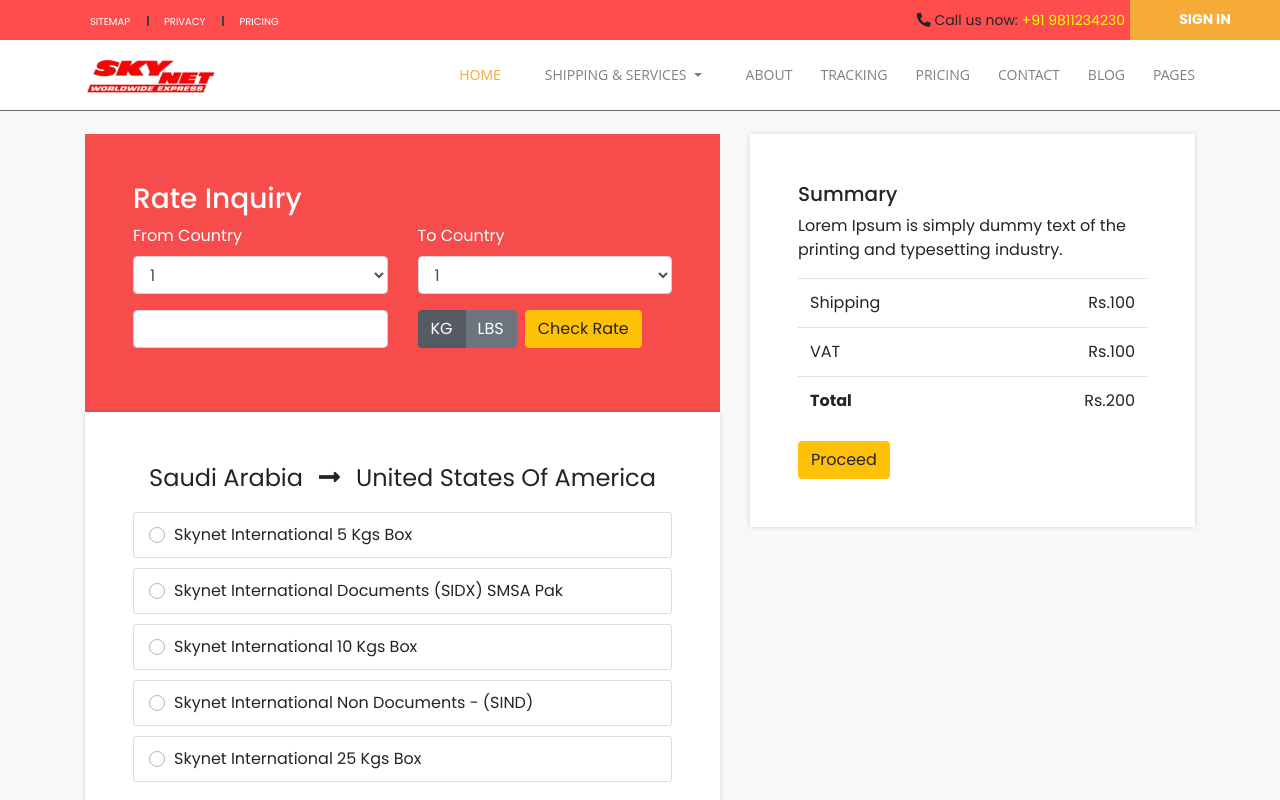
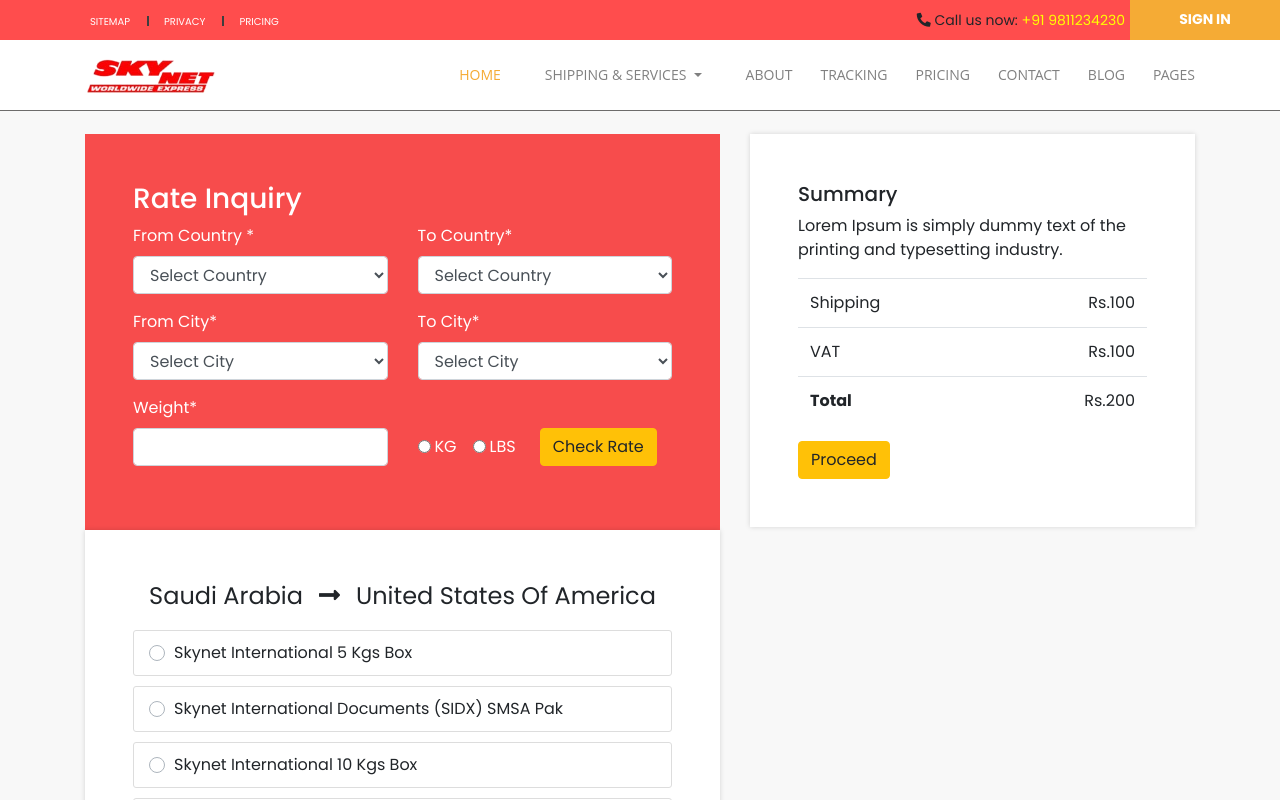
Before and after one commit to KishanChand/shipping, an Angular app: page /rate in a window 1280 px wide. Shown: the top 800 px of the page. Built offline with nearby package versions, Linux system fonts and the light colour scheme.

Commit message:
file updated

```diff
--- a/src/app/app.module.ts
+++ b/src/app/app.module.ts
@@ -10,6 +10,7 @@
 import { BookCollectionComponent } from './pages/book-collection/book-collection.component';
 import { ServiceDetailsComponent } from './pages/service-details/service-details.component';
 import { RateComponent } from './pages/rate/rate.component';
+import { ReactiveFormsModule, FormsModule } from '@angular/forms';
 
 @NgModule({
   declarations: [
@@ -24,6 +25,8 @@
   ],
   imports: [
     BrowserModule,
+    ReactiveFormsModule,
+    FormsModule,
     AppRoutingModule
   ],
   providers: [],
--- /dev/null
+++ b/src/app/data.service.ts
@@ -0,0 +1,15 @@
+import { Injectable } from '@angular/core';
+import { BehaviorSubject } from 'rxjs';
+
+@Injectable({
+  providedIn: 'root'
+})
+export class DataService {
+  private rateDetails = new BehaviorSubject<any>('');
+  public rateDetails$ = this.rateDetails.asObservable();
+  constructor() { }
+
+  getRateDetails(val) {
+    this.rateDetails.next(val);
+  }
+}
--- a/src/app/pages/book-shipment/book-shipment.component.ts
+++ b/src/app/pages/book-shipment/book-shipment.component.ts
@@ -1,4 +1,5 @@
 import { Component, OnInit } from '@angular/core';
+import { DataService } from '../.././data.service';
 declare var $:any;
 @Component({
   selector: 'app-book-shipment',
@@ -7,7 +8,7 @@
 })
 export class BookShipmentComponent implements OnInit {
 
-  constructor() { }
+    constructor(private dataRev:DataService) { }
 
     ngOnInit() {
         $(document).ready( ()=> {
@@ -45,9 +46,6 @@
             $('.nav-tabs li.active').removeClass('active');
             $(this).addClass('active');
         });
-
-
-
     }
 
     nextTab(elem) {
--- a/src/app/pages/home/home.component.html
+++ b/src/app/pages/home/home.component.html
@@ -66,7 +66,7 @@
       <div class="container-fluid" data-aos="fade-up">
         <div class="row">
           <div class="col-md-4">
-            <div class="track-card shadow" data-aos="zoom-in" data-aos-delay="100">
+            <div class="track-card shadow">
               <h1 class="card-title">TRACK YOUR SHIPMENT</h1>
               <form>
               <div class="radio-btns-div">
@@ -89,7 +89,7 @@
             </div>
           </div>
           <div class="col-md-4">
-            <div class="inquiry-card shadow" data-aos="zoom-in" data-aos-delay="100">
+            <div class="inquiry-card shadow">
               <h1 class="card-title">RATE INQUIRY</h1>
               <ul class="nav nav-tabs" role="tablist">
                 <li class="nav-item">
@@ -101,36 +101,50 @@
               </ul><!-- Tab panes -->
               <div class="tab-content">
                 <div class="tab-pane active" id="domastic-tab" role="tabpanel">
-              <form>
+              <form [formGroup]="domesticForm" (ngSubmit)="ratingDetails()">
                 <div class="form-group">
-                <label>From <span>*</span></label>
-                <input type="text" class="form-control">
+                  <label>From Country <span>*</span></label>
+                  <input type="text" class="form-control" name="fromCountry" formControlName="fromCountry">
                 </div>
                 <div class="form-group">
-                <label>To <span>*</span></label>
-                <input type="text" class="form-control">
+                  <label>To Country <span>*</span></label>
+                  <input type="text" name="toCountry" class="form-control" formControlName="toCountry">
+                </div>
+                <div class="row">
+                  <div class="col-md-6">
+                    <div class="form-group">
+                      <label>From City <span>*</span></label>
+                      <input type="text" class="form-control" name="fromCity" formControlName="fromCity">
+                    </div>
+                  </div>
+                  <div class="col-md-6">
+                    <div class="form-group">
+                      <label>To City <span>*</span></label>
+                      <input type="text" name="toCity" class="form-control" formControlName="toCity">
+                    </div>
+                  </div>
                 </div>
                 <div class="row">
                   <div class="col-md-6">
                     <div class="form-group">
                       <label>Weight <span>*</span></label>
-                    <input type="text" class="form-control">
+                      <input type="text" class="form-control" formControlName="weight" name="weight">
                     </div>
                   </div>
                   <div class="col-md-6">
                     <div class="form-group">
                       <label>Unit <span>*</span></label>
-                    <select class="form-control">
+                      <select class="form-control" formControlName="unit" name="unit">
                         <option value="">select</option>
-                      <option value="">Kg</option>
+                        <option value="KG">KG</option>
+                        <option value="LBS">LBS</option>
                       </select>
                     </div>
                   </div>
                 </div>
                 <div class="text-center mt-2">
-                <button type="submit" class="check-rate-btn" routerLink="rate">CHECK RATES</button>
+                  <button type="submit" class="check-rate-btn">CHECK RATES</button>
                 </div>
-
               </form>
                 </div>
                 <div class="tab-pane" id="internation-tab" role="tabpanel">
@@ -142,7 +156,7 @@
             </div>
           </div>
           <div class="col-md-4">
-            <div class="map-card shadow" data-aos="zoom-in" data-aos-delay="100">
+            <div class="map-card shadow">
               <h1 class="card-title">FIND ARAMEX IN <span>United Arab Emirates</span></h1>
               <iframe src="https://www.google.com/maps/embed?pb=!1m18!1m12!1m3!1d3722357.3332588463!2d51.71127771069614!3d24.342500942557642!2m3!1f0!2f0!3f0!3m2!1i1024!2i768!4f13.1!3m3!1m2!1s0x3e5e48dfb1ab12bd%3A0x33d32f56c0080aa7!2sUnited%20Arab%20Emirates!5e0!3m2!1sen!2sin!4v1612451003742!5m2!1sen!2sin" frameborder="0" style="border:0;" allowfullscreen="" aria-hidden="false" tabindex="0"></iframe>
               <div class="text-center mt-2">
@@ -163,7 +177,7 @@
         </div>
       </div>
 
-      <div class="container-fluid aos-init aos-animate" data-aos="fade-up" data-aos-delay="100">
+      <div class="container-fluid aos-init aos-animate" data-aos="fade-up">
 
         <div class="row no-gutters">
 
@@ -194,7 +208,7 @@
 
           <div class="col-lg-3 col-md-4">
             <div class="gallery-item text-center text-card white-bg">
-              <img src="assets/img/ship.svg" alt="" class="icon">
+              <img src="assets/img/container-truck.svg" alt="" class="icon">
               <h1 class="service-title">Sea Freight</h1>
               <p>Lorem ipsum dolor sit amet consectetur adipisicing elit.</p>
               <a href="" routerLink="service-details">READ MORE</a>
@@ -249,7 +263,7 @@
           <p>About Us</p>
         </div>
       </div>
-      <div class="container-fluid aos-init aos-animate" data-aos="fade-up" data-aos-delay="100">
+      <div class="container-fluid aos-init aos-animate" data-aos="fade-up">
         <div class="row no-gutters">
           <div class="col-md-6">
             <div class="video-div">
--- a/src/app/pages/home/home.component.ts
+++ b/src/app/pages/home/home.component.ts
@@ -1,4 +1,7 @@
 import { Component, OnInit } from '@angular/core';
+import { Router } from '@angular/router';
+import { DataService } from '../.././data.service';
+import { FormGroup, FormControl, Validators } from '@angular/forms';
 declare var $:any;
 
 @Component({
@@ -8,7 +11,7 @@
 })
 export class HomeComponent implements OnInit {
 
-  constructor() { }
+  constructor(private dataCenter:DataService, private router:Router) { }
 
   ngOnInit() {
 
@@ -23,4 +26,26 @@
     });
   }
 
+  domesticForm = new FormGroup({
+    fromCountry: new FormControl('', Validators.required),
+    toCountry: new FormControl('', Validators.required),
+    fromCity: new FormControl('', Validators.required),
+    toCity: new FormControl('', Validators.required),
+    weight: new FormControl('', Validators.required),
+    unit: new FormControl('', Validators.required)
+  });
+
+  get fromCountry() {return this.domesticForm.get('fromCountry')}
+  get toCountry() { return this.domesticForm.get('toCountry')}
+  get fromCity() { return this.domesticForm.get('fromCity')}
+  get toCity() { return this.domesticForm.get('toCity')}
+  get weight() { return this.domesticForm.get('weight') }
+  get unit() { return this.domesticForm.get('unit') }
+
+  ratingDetails() {
+    console.log(this.domesticForm.value, 'testing');
+    this.dataCenter.getRateDetails(this.domesticForm.value);
+    this.router.navigate([ '/rate' ]);
+  }
+
 }
--- a/src/app/pages/rate/rate.component.html
+++ b/src/app/pages/rate/rate.component.html
@@ -4,48 +4,90 @@
             <div class="col-sm-7">
                 <div class="rateMainSec p-5">
                     <h3>Rate Inquiry</h3>
-                    <div class="row">
+                    <form [formGroup]="rateCalc" (ngSubmit)="rateCalculator()" class="row">
                         <div class="col-sm-6">
                             <div class="form-group">
-                                <label for="exampleFormControlSelect1">From Country</label>
-                                <select class="form-control" id="exampleFormControlSelect1">
-                                  <option>1</option>
-                                  <option>2</option>
-                                  <option>3</option>
-                                  <option>4</option>
-                                  <option>5</option>
+                                <label for="exampleFormControlSelect1">From Country <span>*</span></label>
+                                <select class="form-control" formControlName="fromCountry" name="fromCountry">
+                                  <option value="">Select Country</option>
+                                  <option value="india">india</option>
+                                  <option value="australia">australia</option>
+                                  <option value="america">america</option>
+                                  <option value="london">london</option>
                                 </select>
                             </div>
                         </div>
                         <div class="col-sm-6">
                             <div class="form-group">
-                                <label for="exampleFormControlSelect1">To Country</label>
-                                <select class="form-control" id="exampleFormControlSelect1">
-                                  <option>1</option>
-                                  <option>2</option>
-                                  <option>3</option>
-                                  <option>4</option>
-                                  <option>5</option>
+                                <label for="exampleFormControlSelect1">To Country<span>*</span></label>
+                                <select class="form-control" formControlName="toCountry" name="toCountry">
+                                  <option value="">Select Country</option>
+                                  <option value="india">india</option>
+                                  <option value="australia">australia</option>
+                                  <option value="america">america</option>
+                                  <option value="london">london</option>
                                 </select>
                             </div>
                         </div>
                         <div class="col-sm-6">
                             <div class="form-group">
-                                <input type="text" class="form-control" placeholder="">
+                                <label for="exampleFormControlSelect1">From City<span>*</span></label>
+                                <select class="form-control" formControlName="fromCity" name="fromCity">
+                                  <option value="">Select City</option>
+                                  <option value="madurai">Madurai</option>
+                                  <option value="chennai">Chennai</option>
+                                  <option value="delhi">Delhi</option>
+                                  <option value="mumbai">Mumbai</option>
+                                </select>
                             </div>
                         </div>
                         <div class="col-sm-6">
-                            <div class="btn-group btn-group-toggle" data-toggle="buttons">
-                                <label class="btn btn-secondary active">
-                                  <input type="radio" name="options" id="option1" checked> KG
+                            <div class="form-group">
+                                <label for="exampleFormControlSelect1">To City<span>*</span></label>
+                                <select class="form-control" formControlName="toCity" name="toCity">
+                                    <option value="">Select City</option>
+                                    <option value="melborne">Melborne</option>
+                                    <option value="sydney">Sydney</option>
+                                    <option value="delhi">Delhi</option>
+                                    <option value="mumbai">Mumbai</option>
+                                </select>
+                            </div>
+                        </div>
+                        <div class="col-sm-6">
+                            <div class="form-group">
+                                <label for="exampleFormControlSelect1">Weight<span>*</span></label>
+                                <input type="text" class="form-control" placeholder="" formControlName="weight" name="weight">
+                            </div>
+                        </div>
+                        <div class="col-sm-6">
+                            <div class="col-12">
+                                <label for="exampleFormControlSelect1">&nbsp;</label>
+                            </div>
+                            <!-- <div class="btn-group btn-group-toggle" data-toggle="buttons">
+                                <label class="btn btn-secondary">
+                                <input type="radio" name="unit" formControlName="unit" value="KG"> KG
                                 </label>
                                 <label class="btn btn-secondary">
-                                  <input type="radio" name="options" id="option2"> LBS
+                                <input type="radio" name="unit" formControlName="unit" value="LBS"> LBS
                                 </label>
+                            </div> -->
+                            <div class="form-inline">
+                                <div class="form-check mr-3">
+                                    <input class="form-check-input" type="radio" name="unit" formControlName="unit" id="exampleRadios1" value="KG">
+                                    <label class="form-check-label" for="exampleRadios1">
+                                        KG
+                                    </label>
+                                </div>
+                                <div class="form-check mr-3">
+                                    <input class="form-check-input" type="radio" name="unit" formControlName="unit" id="exampleRadios2" value="LBS">
+                                    <label class="form-check-label" for="exampleRadios2">
+                                        LBS
+                                    </label>
+                                </div>
+                                <button class="btn btn-warning ml-2">Check Rate</button>
                             </div>
-                            <button class="btn btn-warning ml-2">Check Rate</button>
                         </div>
-                    </div>
+                    </form>
                 </div>
                 <div class="rateSection white-bg shadow p-5">
                     <div class="row">
--- a/src/app/pages/rate/rate.component.ts
+++ b/src/app/pages/rate/rate.component.ts
@@ -1,4 +1,6 @@
 import { Component, OnInit } from '@angular/core';
+import { DataService } from '../../data.service';
+import { FormGroup, FormControl, Validators, FormBuilder } from '@angular/forms';
 
 @Component({
   selector: 'app-rate',
@@ -6,10 +8,26 @@
   styleUrls: ['./rate.component.scss']
 })
 export class RateComponent implements OnInit {
-
-  constructor() { }
+  collectRateDetails = '';
+  constructor(private dataCenter:DataService, public fb:FormBuilder) { }
 
   ngOnInit() {
+    this.dataCenter.rateDetails$.subscribe(x => {
+      this.rateCalc.patchValue(x);
+    });
+  }
+
+  rateCalc = new FormGroup({
+    fromCountry: new FormControl('', Validators.required),
+    toCountry: new FormControl('', Validators.required),
+    fromCity: new FormControl('', Validators.required),
+    toCity: new FormControl('', Validators.required),
+    weight: new FormControl('', Validators.required),
+    unit: new FormControl('', Validators.required)
+  });
+
+  rateCalculator() {
+    console.log(this.rateCalc.value);
   }
 
 }
--- a/src/styles.scss
+++ b/src/styles.scss
@@ -2431,9 +2431,6 @@
 .footer-link{
 	margin-top: 30px;
 }
-.all-info-container{
-
-}
 .list-content{
 	margin-bottom: 10px;
 }
```
Also changed, not shown: 1 other file (tests, documents, lock files or other folders). Lines whose indentation alone changed are shown as unchanged.
